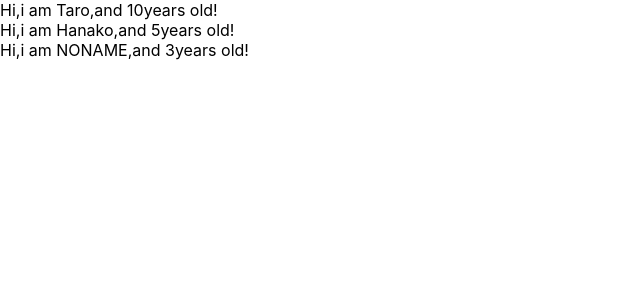
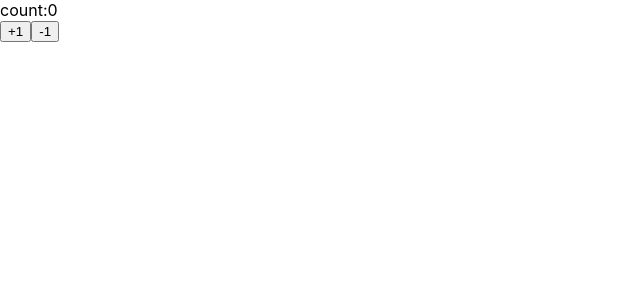
Before and after one commit to shimi-chans-tree/udemy-react, a React (Create React App) app: page / in a window 1280 px wide. Shown: the top 300 px of the page, without its empty margins (0-640 px from the left). Built offline with nearby package versions, Linux system fonts and the light colour scheme.

Commit message:
learn state

```diff
--- a/src/App.js
+++ b/src/App.js
@@ -1,53 +1,33 @@
 import React ,{Component} from 'react';
-import propTypes from 'prop-types';
 
-// function App() {
-//   // const greeting = "Hi";
-//   // const dom = <h1 className="foo">{greeting}</h1>
-//   // return <div><h1>Hello,world</h1></div>;
+const App = ()=>(<Counter></Counter>)
 
-//   return (
-//    <React.Fragment>
-//       <label htmlFor="bar">bar</label>
-//       <input type = "text" onChange={()=>{console.log("GGG")}} />
-//     </React.Fragment>
-//   )
-// }
 
-const App = ()=>{
-  const profiles = [
-    {name:"Taro",age:10},
-    {name:"Hanako",age:5},
-    {name:"NONAME",age:3},
-  ]
-  return (
-  <div>
-    {
-      profiles.map((profile,index)=>{
-        return  <User name={profile.name} age ={profile.age} key={index}/>
-      })
+class Counter extends Component {
+  constructor(props){
+    super(props)
+    this.state={
+      count:0
     }
-
-  </div>
-  )
-}
-const User = (props)=>{
-return <div>Hi,i am {props.name},and {props.age}years old!</div>
+  }
+  handlePlusButton = ()=>{
+    console.log(this.state.count);
+   this.setState({count:this.state.count + 1});
+  }
+  handleMinusButton = ()=>{
+    console.log(this.state.count);
+   this.setState({count:this.state.count -1});
+  }
+  render(){
+    console.log("render");
+    return(
+    <React.Fragment>
+      <div>count:{this.state.count}</div>
+      <button onClick={this.handlePlusButton}>+1</button>
+      <button onClick={this.handleMinusButton}>-1</button>
+    </React.Fragment>
+    )
+  }
 }
 
-User.propTypes = {
-  name:propTypes.string,
-  age:propTypes.number.isRequired
-}
-
-// class App extends Component{
-//   render(){
-//     return React.createElement(
-//       "div",
-//       null,
-//       "Hello,world"
-//     )
-//   }
-// }
-
 export default App;
```
